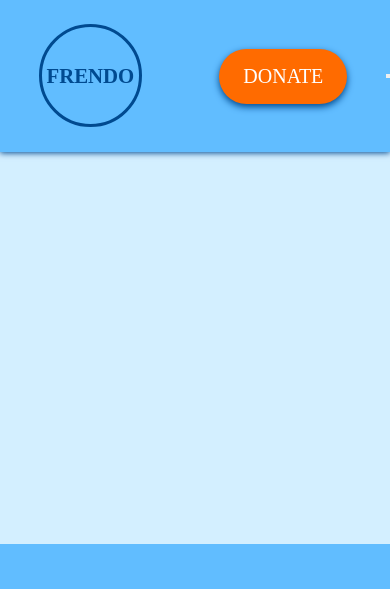
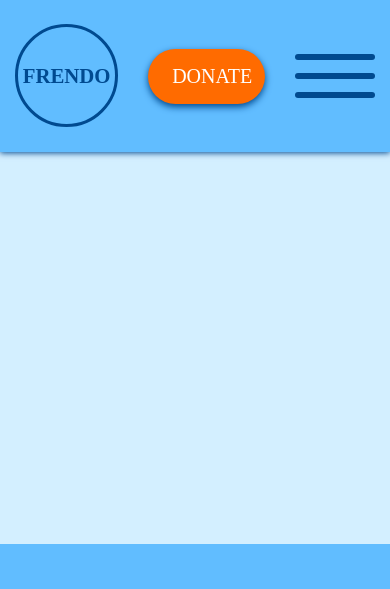
Before and after one commit to madelenfoss/frendo-pet-adoption, a plain HTML site: page index.html in a window 390 px wide. Shown: the top 589 px of the page. Drawn offline with Linux system fonts and the light colour scheme.

Commit message:
Styled hamburger menu

```diff
--- a/_app/css/modules/header.css
+++ b/_app/css/modules/header.css
@@ -18,13 +18,13 @@
 }
 
 .navbar__logo a {
-	padding: 2.9rem 0.6rem;
+	padding: 2.3rem 0.3rem;
 	text-decoration: none;
 	color: var(--tertiary);
 	border: 0.2rem solid var(--tertiary);
 	border-radius: 10rem;
 	font-weight: bold;
-	font-size: 1.5rem;
+	font-size: 1.3rem;
 }
 
 .navbar__logo a:hover {
@@ -138,11 +138,27 @@
 		display: none;
 	}
 
-	.navbar__mobile-icons {
+	.navbar__mobile-menu-icon {
 		display: flex;
+		flex-direction: column;
 		align-items: center;
 		margin: 0 auto;
-		justify-content: space-between;
-		padding: 0 1.5rem 1rem 1.5rem;
+		background: none;
+		border: none;
+	}
+
+	.navbar__mobile-menu-icon-top,
+	.navbar__mobile-menu-icon-middle,
+	.navbar__mobile-menu-icon-bottom {
+		width: 5rem;
+		height: 0.4rem;
+		margin: 0.4rem 0;
+		background: var(--tertiary);
+		border-radius: 1rem;
+	}
+
+	.navbar__menu-donate {
+		width: 30vw;
+		text-align: center;
 	}
 }
```
